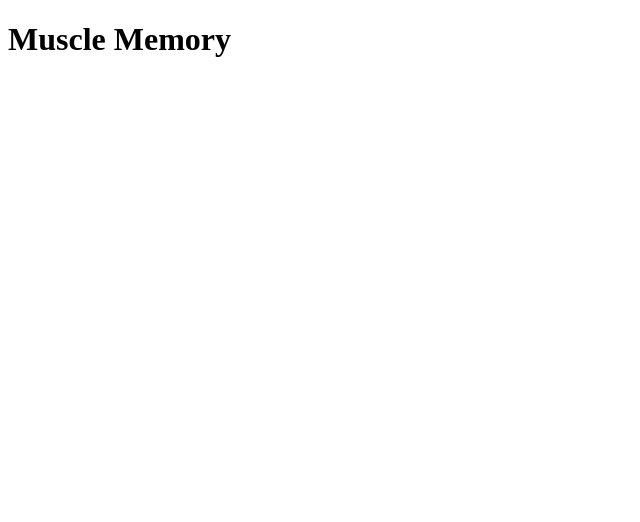
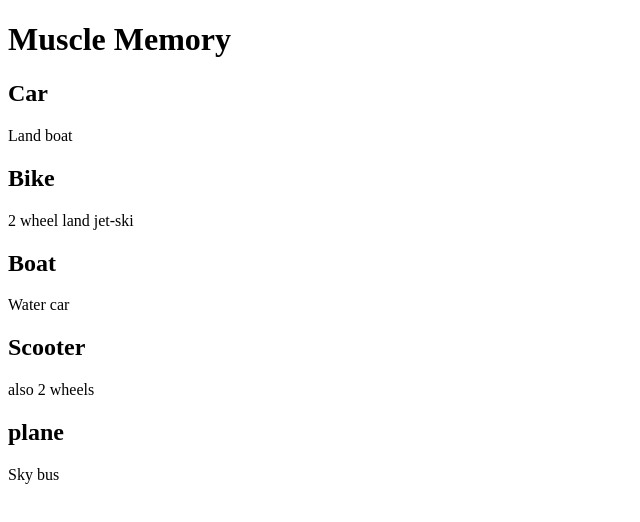
Before and after one commit to SLBendak/muscle-memory, a plain HTML site: page index.html in a window 1280 px wide. Shown: the whole page, without its empty margins (0-640 px from the left). Drawn offline with Linux system fonts and the light colour scheme.

Commit message:
[paragraph manipulation] dom practice

```diff
--- a/app.js
+++ b/app.js
@@ -24,3 +24,71 @@ var object = {
     objBoolean: false
 }
 console.log(object);
+
+// make 10 different functions
+// one of your fuctions need to pass in an array
+//one of your functions need to pass in a callback
+//one of yout functions need to pass in a string
+//..object
+//..boolean
+
+function myArray(array){
+    let result = [];
+
+    for (let i = 0; i < array.length; i++){
+        let bike = array[i];
+
+        if (bike.length> 7) {
+            result.push(bike);
+
+        }
+
+    }
+    return result;
+}
+console.log(myArray(array));
+
+
+function removeFromArray(callback, array){
+    let result = callback(array)[0];
+    console.log(result);
+}
+
+// DOM review
+
+const sectionOne = document.getElementById('section-one');
+console.log(sectionOne);
+const sectionTwo = document.getElementById('section-two');
+console.log(sectionTwo);
+const sectionThree = document.querySelector('#section-three');
+console.log(sectionThree);
+const sectionFour = document.querySelector('#section-four');
+console.log(sectionFour);
+const sectionFive = document.querySelector('#section-five');
+console.log(sectionFive);
+
+sectionOne.textContent = "Car";
+sectionTwo.textContent = "Bike";
+sectionThree.textContent = "Boat";
+sectionFour.textContent = "Scooter";
+sectionFive.textContent = "plane";
+
+const paraOne = document.querySelector('.paragraph-one');
+console.log(paraOne);
+paraOne.textContent = "Land boat";
+
+const paraTwo = document.querySelector('.paragraph-two');
+paraTwo.textContent = "2 wheel land jet-ski";
+console.log(paraTwo);
+
+const paraThree = document.querySelector('.paragraph-three');
+paraThree.textContent = "Water car";
+console.log(paraThree);
+
+const paraFour = document.querySelector('.paragraph-four');
+paraFour.textContent = "also 2 wheels";
+console.log(paraFour);
+
+const paraFive = document.querySelector('.paragraph-five');
+paraFive.textContent = "Sky bus";
+console.log(paraFive);
--- a/index.html
+++ b/index.html
@@ -15,7 +15,7 @@
     </div>
 
     <div class="conatiner-two">
-        <h2 id="section-one"></h2>
+        <h2 id="section-two"></h2>
         <p class="paragraph-two"></p>
     </div>
 
```
